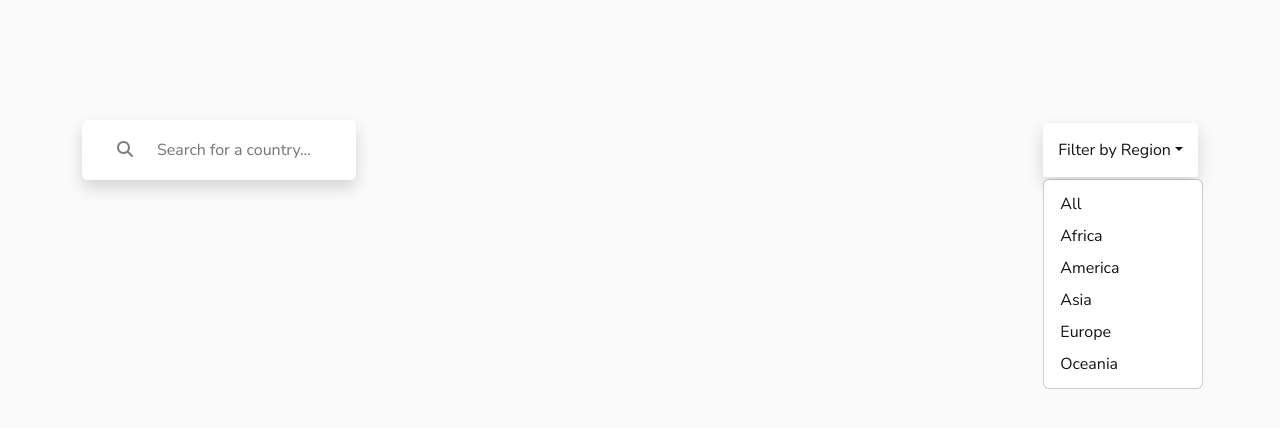
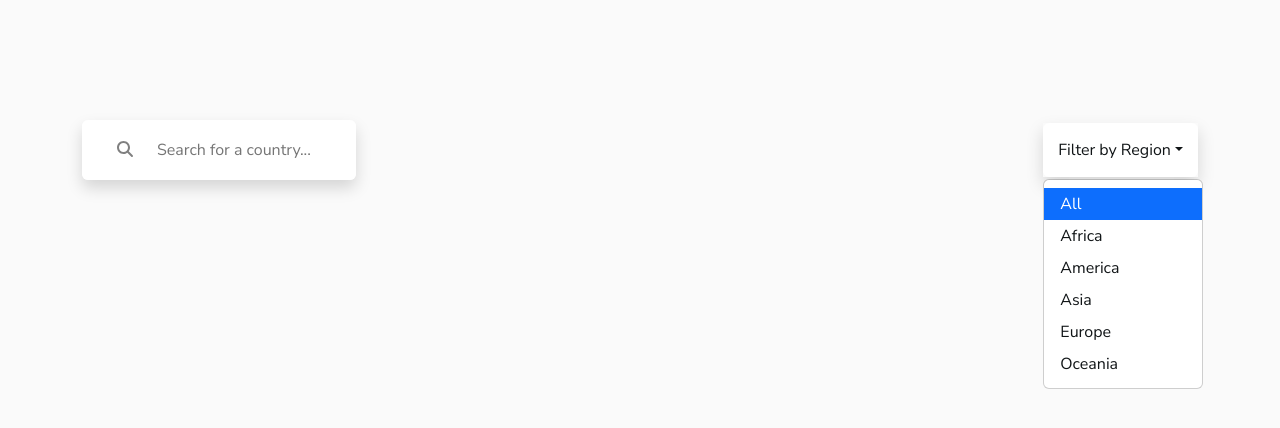
Before and after one commit to majid00kazemi/Country-Details, a React (Create React App) app: page / in a window 1280 px wide. Both pictures are taken after a click on the button "Filter by Region". Shown: the top 428 px of the page. Built offline with nearby package versions, Linux system fonts and the light colour scheme; no server answers.

Commit message:
Update DropDownButton.js

```diff
--- a/src/componnets/DropDownButton.js
+++ b/src/componnets/DropDownButton.js
@@ -10,7 +10,9 @@ function DropDownButton({ theme, isDarkTheme }) {
         id="dropdown-menu-align-center"
         title="Filter by Region"
       >
-        <Dropdown.Item href="/">All</Dropdown.Item>
+        <Dropdown.Item href="/" active>
+          All
+        </Dropdown.Item>
         <Dropdown.Item href="/Africa">Africa</Dropdown.Item>
         <Dropdown.Item href="/America">America</Dropdown.Item>
         <Dropdown.Item href="/Asia">Asia</Dropdown.Item>
```
